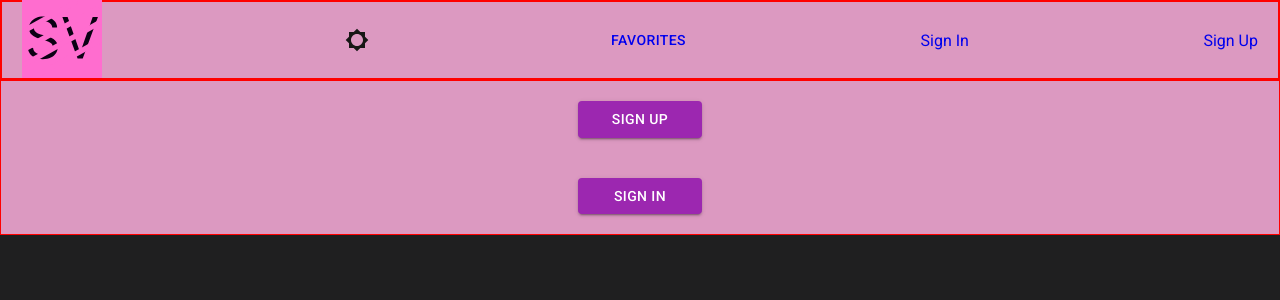
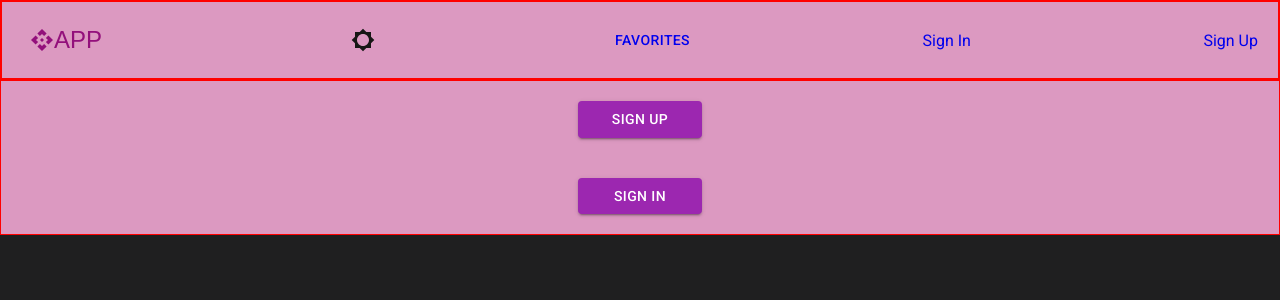
Before and after one commit to Ezoza111/movies_portal, a React (Create React App) app: page /login in a window 1280 px wide. Shown: the top 300 px of the page. Built offline with nearby package versions, Linux system fonts and the light colour scheme.

Commit message:
fix: change tag Link on hook useNavigate

```diff
--- a/src/components/stupidComponents/logo/Logo.jsx
+++ b/src/components/stupidComponents/logo/Logo.jsx
@@ -1,16 +1,16 @@
 import React from "react";
-import { Icon } from "../icon/Icon";
-import { Link } from "react-router-dom";
+import { useNavigate } from "react-router-dom";
+import { IconButton } from "@mui/material";
+import ApiIcon from '@mui/icons-material/Api';
+import { theme } from "../../../styles/Theme";
 
-export const Logo = (props) => {
+export const Logo = ({classStyle}) => {
+  const navigate = useNavigate();
+  const styless = classStyle ? {color: theme.colors.accent} : {color: theme.colors.accentLight}
+
   return (
-    <Link to="/">
-       <Icon
-        width="80px"
-        height="80px"
-        viewBox="0 0 45 45"
-        iconId={props.iconId}
-       />
-    </Link>
+    <IconButton style={styless} onClick={() => navigate('/')}>
+      <ApiIcon size="medium"/>APP
+    </IconButton>
   )
 }
```
